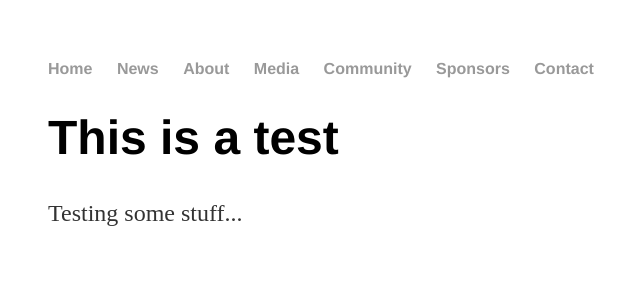
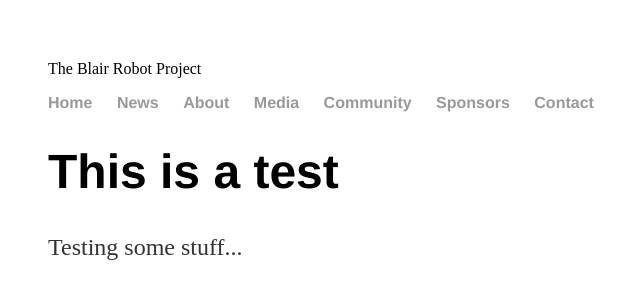
Before and after one commit to mouseythemouse/449, a Jekyll site: the page built from index.html, in a window 1280 px wide. Shown: the top 300 px of the page, without its empty margins (144-784 px from the left). Built offline with Jekyll 4.4.1, drawn with Linux system fonts in a browser that asks for light colours.

Commit message:
Update index.html

```diff
--- a/index.html
+++ b/index.html
@@ -1,6 +1,7 @@
 ---
 layout: default
 title: Home
+header: The Blair Robot Project
 ---
 <div class="blurb">
 	<h1>This is a test</h1>
```
